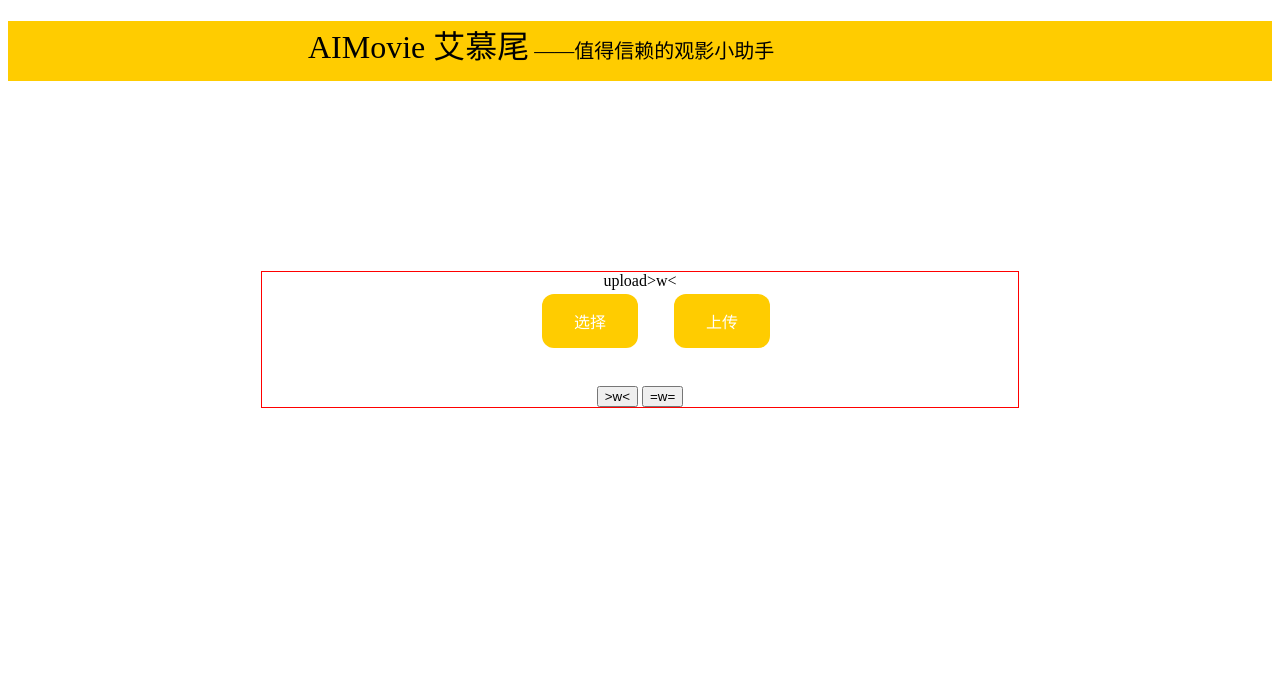
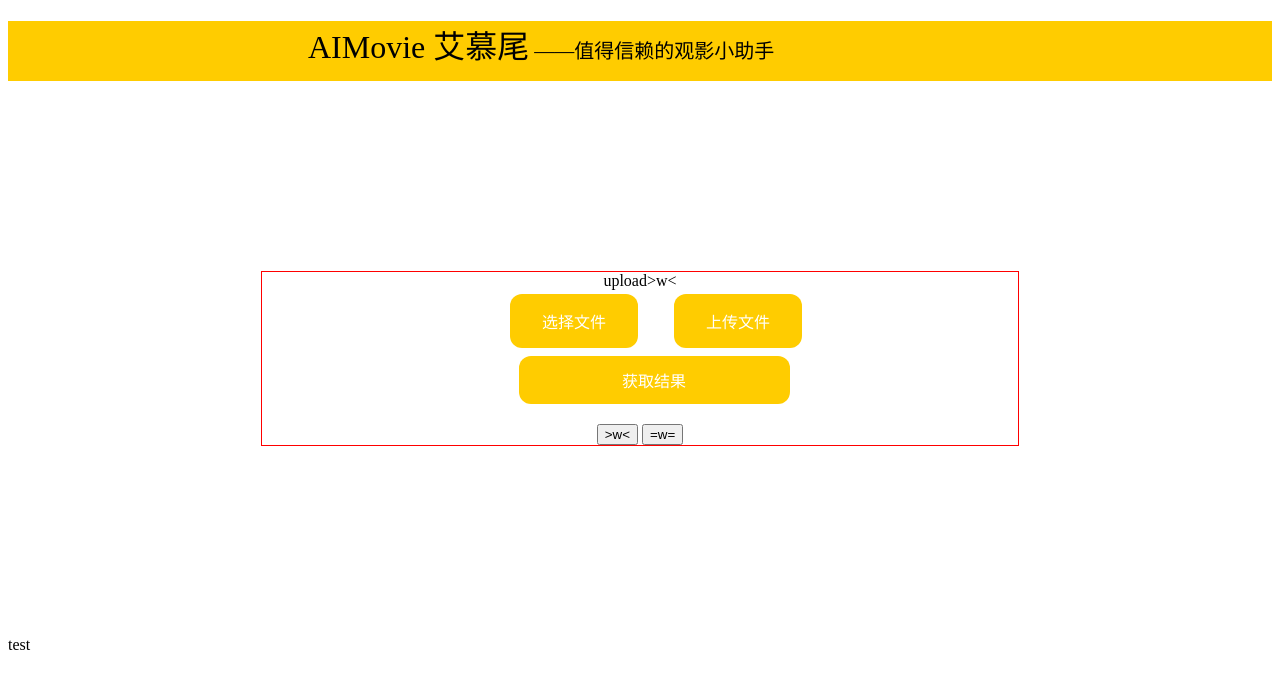
Before and after one commit to YukiXueyan/flask-vue-film, a Flask app: page / in a window 1280 px wide. Shown: the top 689 px of the page. Run offline with Flask 2, Linux system fonts and the light colour scheme; some libraries are stand-ins or nearby versions.

Commit message:
实现前端界面跳转

```diff
--- a/templates/RandomNum.html
+++ b/templates/RandomNum.html
@@ -31,7 +31,7 @@ div.main{
 
 </head>
 <body>
-
+RandomNum
 <div class="main">
     <br>
 	<p id="display">{{ temp }}</p>
--- a/templates/index.html
+++ b/templates/index.html
@@ -50,40 +50,26 @@
     upload>w<
       <form action = "http://localhost:5000" method = "POST" enctype = "multipart/form-data">
     <input type="file" id="file" name="file" runat="server"  style="position:relative; z-index:100px; filter:alpha(opacity=0);-moz-opacity:0; opacity:0; left:-155px;"   οnchange="filechang($(this))" >
-    <input type="button" class="button" value="选择" style="margin-left:-223px" />
-    <input class="button button2"  type =submit value="上传" style="margin-left: 30px">
+    <input type="button" class="button" value="选择文件" style="margin-left:-223px" />
+    <input class="button button2"  type =submit value="上传文件" style="margin-left: 30px" >
       </form>
+    <input class="button"   value="获取结果" style="margin-left: 30px" onclick="film()">
     <br>
 	<p id="display">{{ temp }}</p>
-<input type="button" value=">w<"  onclick="f()"/>
+<input type="button" value=">w<"  onclick="film()"/>
 <input type="button" value="=w="  onclick="readexcel()"/>
+
 </div>
 
+<div onclick="testclick()">test</div>
 
 </body>
 <script>
-function f() {
-   {
-       $.ajax(
-      {
-         type: "POST",
-         url: "/hello",
-         dataType: "html",
-         success: function(temp)
-         {
-             console.log(temp);
-             {#$("#display").html(temp);//注意显示的id#}
-             $("#display").html(temp)
-
-         },
-         error: function (xhr, status, error) {
-            console.log(error);
-        }
-
-      });
-       {#location.reload();#}
-   }
-}
+    {#跳转到结果界面#}
+function film()
+    {
+        window.open("{{ url_for("film") }}","_self");
+    }
 function readexcel() {
    {
        $.ajax(
@@ -104,5 +90,6 @@ function readexcel() {
        {#location.reload();#}
    }
 }
+
 </script>
 </html>
--- a/upload.py
+++ b/upload.py
@@ -11,6 +11,7 @@ app.config['UPLOAD_FOLDER'] = os.path.join(os.path.dirname(__file__), 'video')
 '''
 实现文件上传
 '''
+
 @app.route("/",methods=['GET','POST'])
 def upload():
     if request.method=='POST':
@@ -26,7 +27,7 @@ def upload():
 测试用函数
 '''
 @app.route("/hello", methods=['GET', 'POST'])
-def Hello():
+def hello():
 
     message = "hi"
     num = randint(1, 100)
@@ -61,17 +62,18 @@ def readexcel():
     return render_template("readExcel.html", temp=data)
     # return render_template("hello.html", temp=data)
 
-conn = pymysql.connect(
-    host='127.0.0.1',
-    user='root',
-    password='123456',
-    db='film',
-    charset='utf8'
-)
+
 
 #获取数据库中的数据，在html中用表格显示
 @app.route('/film')
 def film():
+    conn = pymysql.connect(
+        host='127.0.0.1',
+        user='root',
+        password='123456',
+        db='film',
+        charset='utf8'
+    )
     cur = conn.cursor()
 
     # get annual sales rank
@@ -84,7 +86,6 @@ def film():
     cur.execute(sql)
     labels = cur.fetchall()
     labels = [l[0] for l in labels]
-
     return render_template('readExcel.html', labels=labels, content=content)
 
 if __name__ == '__main__':
```
Also changed, not shown: templates/readExcel.html (+8 -1 lines).
